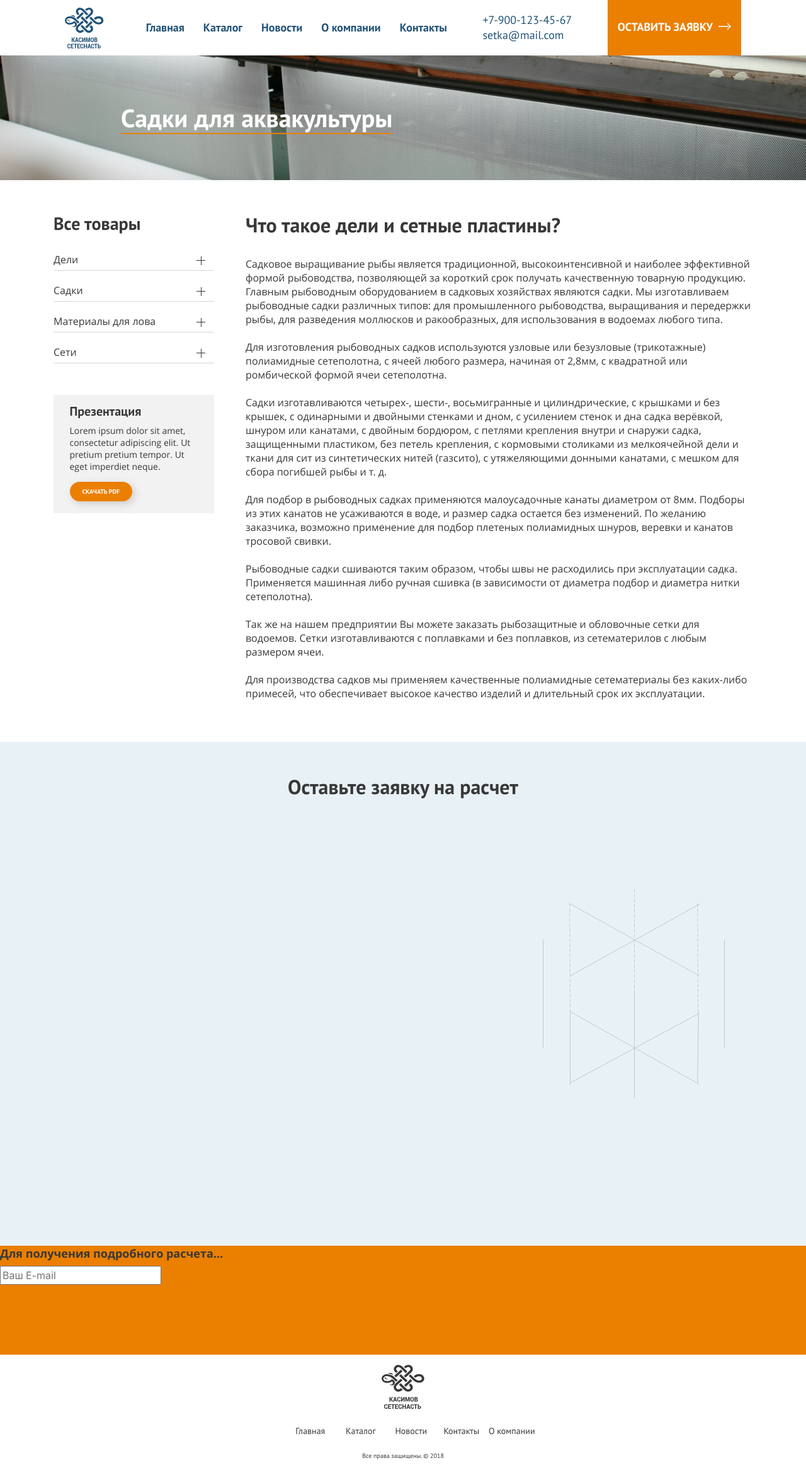
After one commit to solovjevrv/kasimov-wp, a PHP site: page /catalog-sadki.html in a window 1280 px wide. The commit adds this page. Shown: the whole page at 63% size. Run offline with PHP 8.4, Linux system fonts and the light colour scheme.

Commit message:
Начало работы над калькулятором

```diff
--- /dev/null
+++ b/catalog-sadki.html
@@ -0,0 +1,197 @@
+<!DOCTYPE html>
+<html lang="en">
+
+<head>
+  <meta charset="utf-8">
+  <meta http-equiv="X-UA-Compatible" content="IE=edge">
+  <title>Касимовсетеснасть</title>
+  <meta name="viewport" content="width=device-width, initial-scale=1">
+  <link rel="stylesheet" type="text/css" media="screen" href="css/bootstrap.min.css">
+  <link rel="stylesheet" href="https://unpkg.com/aos@next/dist/aos.css" />
+  <link rel="stylesheet" type="text/css" media="screen" href="css/fonts.css">
+  <link rel="stylesheet" type="text/css" media="screen" href="css/main.css">
+</head>
+
+<body>
+  <!-- < ---------- MENU ---------- > -->
+  <section class="header">
+    <div class="container">
+      <div class="row menu-row">
+        <img src="img/logo.svg" alt="Логотип Касимовсетеснасть">
+        <div class="desktop-nav">
+          <ul class="nav">
+            <li class="nav-item"><a href="index.html">Главная</a></li>
+            <li class="nav-item"><a href="catalog.html">Каталог</a></li>
+            <li class="nav-item"><a href="news.html">Новости</a></li>
+            <li class="nav-item"><a href="about.html">О компании</a></li>
+            <li class="nav-item"><a href="contacts.html">Контакты</a></li>
+          </ul>
+        </div>
+        <div class="mobile-nav">
+          <span class="menu-line-1"></span>
+          <span class="menu-line-2"></span>
+          <span class="menu-line-3"></span>
+        </div>
+        <!-- /.desktop-nav -->
+        <div class="menu-contacts">
+          <a href="tel:+79001234565">+7-900-123-45-67</a><br>
+          <a href="mailto:setka@mail.com">setka@mail.com</a>
+        </div>
+        <div class="menu-button">
+          <a href="#">Оставить заявку <img src="img/right-arrow.svg" alt=""></a>
+        </div>
+
+      </div>
+      <!-- /.row -->
+    </div>
+    <!-- /.container -->
+  </section>
+  <!-- /.section.header -->
+  <!-- < ---------- HERO_CATALOG_MIDDLE ---------- > -->
+  <section class="hero-catalog-middle">
+    <a class="hero-catalog-btn" href="#">Садки для аквакультуры</a>
+  </section>
+
+  <section class="main-content">
+    <div class="container">
+      <div class="row">
+        <div class="col-md-3">
+          <div class="sidebar">
+            <h3 class="sidebar-title">Все товары</h3>
+            <div class="sidebar-category">
+              <span class="sidebar-item" id="item-1">Дели<span class="plus-btn" id="btn-1"></span></span>
+              <ul class="sidebar-product-list" id="list-1">
+                <li><a class="sidebar-product-item" href="catalog-bezuzlovie-deli.html">Дели трикотажные
+                    (безузловые)</a></li>
+                <li><a class="sidebar-product-item" href="#">Дели ниточные (узловые)</a></li>
+                <li><a class="sidebar-product-item" href="#">Пластины сетные (узловые)</a></li>
+                <li><a class="sidebar-product-item" href="#">Ряжевые сетеполотна</a></li>
+              </ul>
+            </div>
+            <div class="sidebar-category">
+              <a href="#" class="sidebar-item" id="item-2"> Садки
+                <span class="plus-btn" id="btn-2"></span>
+              </a>
+              <!-- <ul class="sidebar-product-list" id="list-2">
+                <li class="sidebar-product-item">Дели трикотажные (безузловые)</li>
+                <li class="sidebar-product-item">Дели ниточные (узловые)</li>
+                <li class="sidebar-product-item">Пластины сетные (узловые)</li>
+                <li class="sidebar-product-item">Ряжевые сетеполотна</li>
+              </ul> -->
+            </div>
+            <div class="sidebar-category">
+              <span class="sidebar-item" id="item-3">Материалы для лова<span class="plus-btn" id="btn-3"></span></span>
+              <ul class="sidebar-product-list" id="list-3">
+                <li><a class="sidebar-product-item" href="catalog-bezuzlovie-deli.html">Дели трикотажные
+                    (безузловые)</a></li>
+                <li><a class="sidebar-product-item" href="#">Дели ниточные (узловые)</a></li>
+                <li><a class="sidebar-product-item" href="#">Пластины сетные (узловые)</a></li>
+                <li><a class="sidebar-product-item" href="#">Ряжевые сетеполотна</a></li>
+              </ul>
+            </div>
+            <div class="sidebar-category">
+              <span class="sidebar-item" id="item-4">Сети<span class="plus-btn" id="btn-4"></span></span>
+              <ul class="sidebar-product-list" id="list-4">
+                <li><a class="sidebar-product-item" href="catalog-bezuzlovie-deli.html">Дели трикотажные
+                    (безузловые)</a></li>
+                <li><a class="sidebar-product-item" href="#">Дели ниточные (узловые)</a></li>
+                <li><a class="sidebar-product-item" href="#">Пластины сетные (узловые)</a></li>
+                <li><a class="sidebar-product-item" href="#">Ряжевые сетеполотна</a></li>
+              </ul>
+            </div>
+            <div class="presentation">
+              <h5 class="presentation-title">Презентация</h5>
+              <p class="presntation-text">Lorem ipsum dolor sit amet, consectetur adipiscing elit. Ut pretium pretium
+                tempor. Ut eget imperdiet neque.</p>
+              <a href="#" class="presentation-btn">скачать pdf</a>
+            </div>
+          </div>
+        </div>
+        <div class="col-md-9">
+          <div class="content-block">
+            <h3 class="content-title">Что такое дели и сетные пластины?</h3>
+            <p class="content-text">Садковое выращивание рыбы является традиционной, высокоинтенсивной и наиболее
+              эффективной формой рыбоводства, позволяющей за короткий срок получать качественную товарную продукцию.
+              Главным рыбоводным оборудованием в садковых хозяйствах являются садки. Мы изготавливаем рыбоводные садки
+              различных типов: для промышленного рыбоводства, выращивания и передержки рыбы, для разведения моллюсков и
+              ракообразных, для использования в водоемах любого типа. <br><br>
+              Для изготовления рыбоводных садков используются узловые или безузловые (трикотажные) полиамидные
+              сетеполотна, с ячеей любого размера, начиная от 2,8мм, с квадратной или ромбической формой ячеи
+              сетеполотна. <br><br>
+              Садки изготавливаются четырех-, шести-, восьмигранные и цилиндрические, с крышками и без крышек, с
+              одинарными и двойными стенками и дном, с усилением стенок и дна садка верёвкой, шнуром или канатами, с
+              двойным бордюром, с петлями крепления внутри и снаружи садка, защищенными пластиком, без петель крепления,
+              с кормовыми столиками из мелкоячейной дели и ткани для сит из синтетических нитей (газсито), с
+              утяжеляющими донными канатами, с мешком для сбора погибшей рыбы и т. д. <br><br>
+              Для подбор в рыбоводных садках применяются малоусадочные канаты диаметром от 8мм. Подборы из этих канатов
+              не усаживаются в воде, и размер садка остается без изменений. По желанию заказчика, возможно применение
+              для подбор плетеных полиамидных шнуров, веревки и канатов тросовой свивки. <br><br>
+              Рыбоводные садки сшиваются таким образом, чтобы швы не расходились при эксплуатации садка. Применяется
+              машинная либо ручная сшивка (в зависимости от диаметра подбор и диаметра нитки сетеполотна). <br><br>
+              Так же на нашем предприятии Вы можете заказать рыбозащитные и обловочные сетки для водоемов. Сетки
+              изготавливаются с поплавками и без поплавков, из сетематерилов с любым размером ячеи. <br><br>
+              Для производства садков мы применяем качественные полиамидные сетематериалы без каких-либо примесей, что
+              обеспечивает высокое качество изделий и длительный срок их эксплуатации.
+            </p>
+
+          </div>
+        </div>
+      </div>
+    </div>
+  </section>
+
+  <!-- < ---------- CALCULATOR ---------- > -->
+  <section class="calculator">
+    <div class="container">
+      <h3 class="calculator-title">Оставьте заявку на расчет</h3>
+
+    </div>
+    <svg class="sadok-svg" width="291" height="334" viewBox="0 0 291 334" fill="none"
+      xmlns="http://www.w3.org/2000/svg">
+      <path d="M1.5 80.9305V251.821" stroke="#C6C6C6" stroke-linecap="square" />
+      <path d="M289.5 80.9305V251.821" stroke="#C6C6C6" stroke-linecap="square" />
+      <path d="M248.25 195.559L246.75 308.441" stroke="#C6C6C6" stroke-linecap="square" />
+      <path d="M146.5 161.751V332.642" stroke="#C6C6C6" stroke-linecap="square" />
+      <path d="M44.5 195.558V310.442" stroke="#C6C6C6" stroke-linecap="square" />
+      <path d="M146.5 1V175.443" stroke="#C6C6C6" stroke-linecap="square" stroke-dasharray="4" />
+      <path d="M43.75 24L44.5 194.445" stroke="#C6C6C6" stroke-linecap="square" stroke-dasharray="4" />
+      <path d="M246.75 24L247.5 194.445" stroke="#C6C6C6" stroke-linecap="square" stroke-dasharray="4" />
+      <path d="M44.5571 308.445L248.443 198.555" stroke="#C6C6C6" stroke-linecap="square" />
+      <path d="M44.5571 138.442L249 25.1165" stroke="#C6C6C6" stroke-linecap="square" />
+      <path d="M249 138L44 24" stroke="#C6C6C6" stroke-linecap="square" />
+      <path d="M249 310.442L45 195.558" stroke="#C6C6C6" stroke-linecap="square" />
+    </svg>
+
+
+  </section>
+  <div class="request-mini">
+    <h5 class="request-mini-title">Для получения подробного расчета…</h5>
+    <form>
+      <input type="email" placeholder="Ваш E-mail">
+    </form>
+  </div>
+
+
+  <!-- < ---------- FOOTER ---------- > -->
+
+  <section class="footer">
+    <img src="img/Logo-black.svg" alt="Логотип">
+    <div class="footer-menu">
+      <ul class="footer-menu-list">
+        <li class="footer-item"><a href="#">Главная</a></li>
+        <li class="footer-item"><a href="#">Каталог</a></li>
+        <li class="footer-item"><a href="#">Новости</a></li>
+        <li class="footer-item"><a href="#">Контакты</a></li>
+        <li class="footer-item"><a href="#">О компании</a></li>
+      </ul>
+    </div>
+    <p class="footer-text"> Все права защищены. © 2018</p>
+  </section>
+
+  <script src="js/jquery.min.js"></script>
+  <script src="https://unpkg.com/aos@next/dist/aos.js"></script>
+  <script src="js/parallax.min.js"></script>
+  <script src="js/main.js"></script>
+</body>
+
+</html>
--- a/catalog.html
+++ b/catalog.html
@@ -87,7 +87,7 @@
                 <li class="product-list-item"><a href="#">Сети любого размера</a></li>
                 <li class="product-list-item"><a href="#">Безузловые сети</a></li>
                 <li class="product-list-item"><a href="#">Сверхпрочные сети</a></li>
-                <li class="product-list-item"><a href="catalog-middle.html">Дели</a></li>
+                <li class="product-list-item"><a href="catalog-main-deli.html">Дели</a></li>
                 <li class="product-list-item"><a href="#">Сети для частных лиц</a></li>
                 <li class="product-list-item"><a href="#">Сети для рыбной ловли</a></li>
               </ul>
@@ -97,7 +97,7 @@
                 <li class="product-list-item"><a href="#">Сети любого размера</a></li>
                 <li class="product-list-item"><a href="#">Безузловые сети</a></li>
                 <li class="product-list-item"><a href="#">Сверхпрочные сети</a></li>
-                <li class="product-list-item"><a href="catalog-middle.html">Дели</a></li>
+                <li class="product-list-item"><a href="catalog-main-deli.html">Дели</a></li>
                 <li class="product-list-item"><a href="#">Сети для частных лиц</a></li>
                 <li class="product-list-item"><a href="#">Сети для рыбной ловли</a></li>
               </ul>
@@ -107,7 +107,7 @@
                 <li class="product-list-item"><a href="#">Сети любого размера</a></li>
                 <li class="product-list-item"><a href="#">Безузловые сети</a></li>
                 <li class="product-list-item"><a href="#">Сверхпрочные сети</a></li>
-                <li class="product-list-item"><a href="catalog-middle.html">Дели</a></li>
+                <li class="product-list-item"><a href="catalog-main-deli.html">Дели</a></li>
                 <li class="product-list-item"><a href="#">Сети для частных лиц</a></li>
                 <li class="product-list-item"><a href="#">Сети для рыбной ловли</a></li>
               </ul>
--- a/css/main.css
+++ b/css/main.css
@@ -1257,6 +1257,10 @@ iframe {
 .plus-btn-active {
   transform: rotate(45deg);
 }
+.sidebar-item:hover {
+  text-decoration: none;
+  color: #383838;
+}
 .presentation {
   margin-top: 50px;
   margin-bottom: 50px;
@@ -1332,6 +1336,34 @@ iframe {
   text-decoration: none;
   color: #EB7F00;
 }
+/* ---------- CATALOG_SADKI ---------- */
+.calculator {
+  background: #E8F2F6;
+  padding: 50px 0px;
+  position: relative;
+  height: 800px;
+}
+.calculator-title {
+  font-family: "PT_Sans_Regular";
+  font-weight: bold;
+  font-size: 32px;
+  line-height: 42px;
+  color: #383838;
+  text-align: center;
+}
+.sadok-svg {
+  position: absolute;
+  top: 50%;
+  margin-top: -167px;
+  right: 10%;
+}
+
+
+.request-mini {
+  background: #EB7F00;
+  height: 173px;
+}
+
 
 /* ---------- RESPONSIVE ---------- */
 
--- a/js/main.js
+++ b/js/main.js
@@ -101,7 +101,6 @@ $(function(){
     $("#list-1").hide(400);
     $("#list-3").hide(400);
     $("#list-4").hide(400);
-    $("#btn-2").toggleClass("plus-btn-active");
     $("#btn-1").removeClass("plus-btn-active");
     $("#btn-3").removeClass("plus-btn-active");
     $("#btn-4").removeClass("plus-btn-active");
```
Also changed, not shown: catalog-bezuzlovie-deli.html (renamed from catalog-middle.html, +22 -19 lines), catalog-main-deli.html (added, +175 -0 lines).
